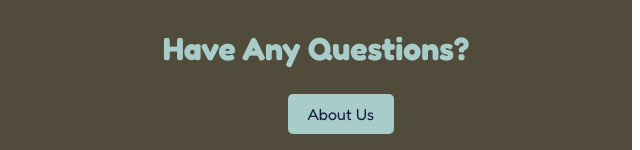
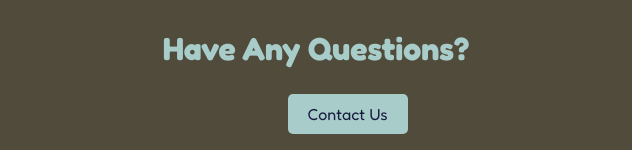
Before and after one commit to scottshumway925/wdd130, a plain HTML site: page wwr/trips.html in a window 1280 px wide. Shown: the part 650-800 px from the top of the page, 640-1280 px from the left. Drawn offline with Linux system fonts and the light colour scheme.

Commit message:
fixed contact button

```diff
--- a/wwr/trips.html
+++ b/wwr/trips.html
@@ -34,7 +34,7 @@
                 <h2>Have Any Questions?</h2>
                 <div>
                     <nav>
-                        <a href="about.html">About Us</a>
+                        <a href="contact.html">Contact Us</a>
                     </nav>
                 </div>
                 <p>Please check out the link above, which will lead you to our About page. Here you will be able to meet some of our employees and submit a form to us asking any question you may have!</p>
```
